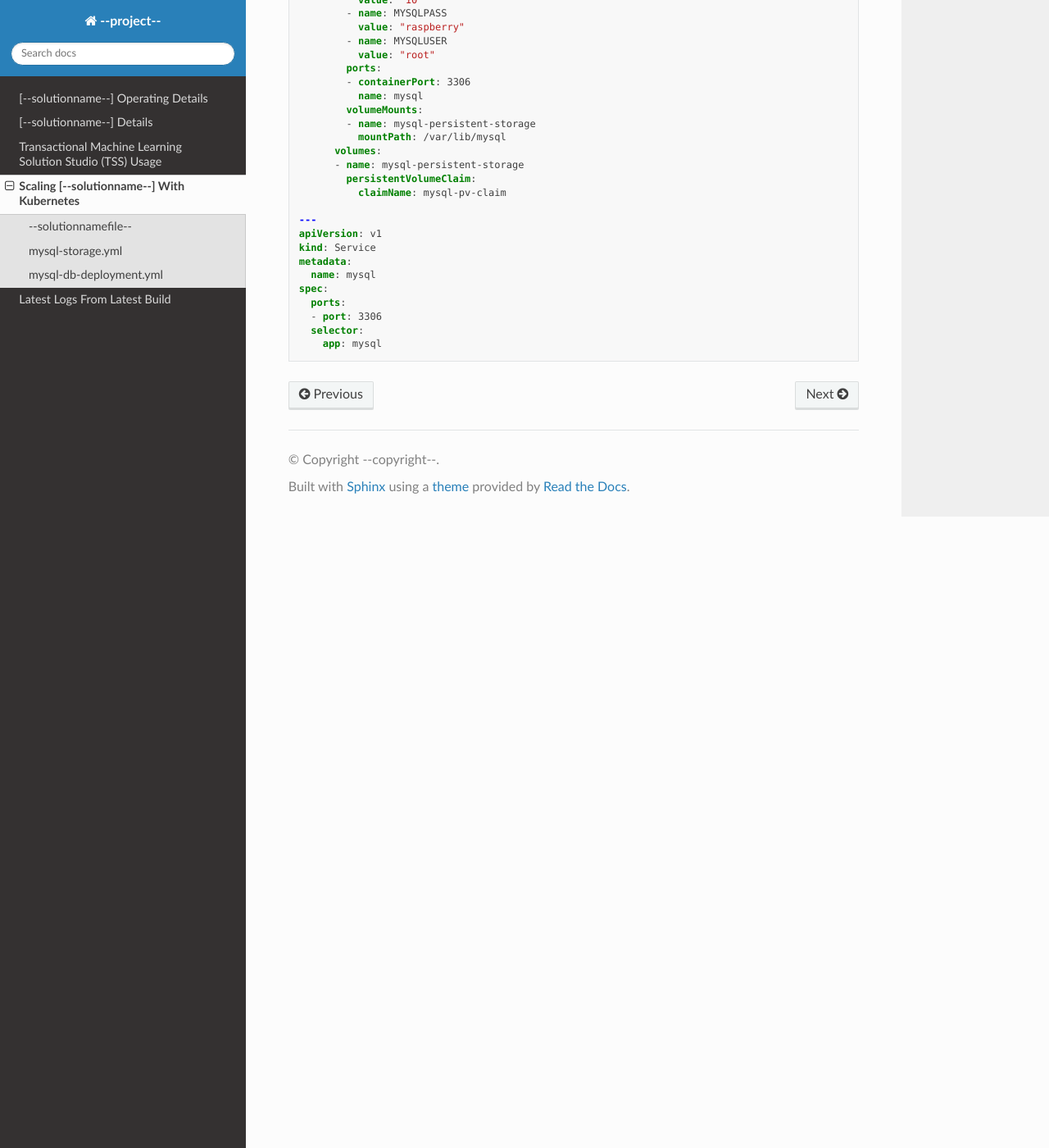
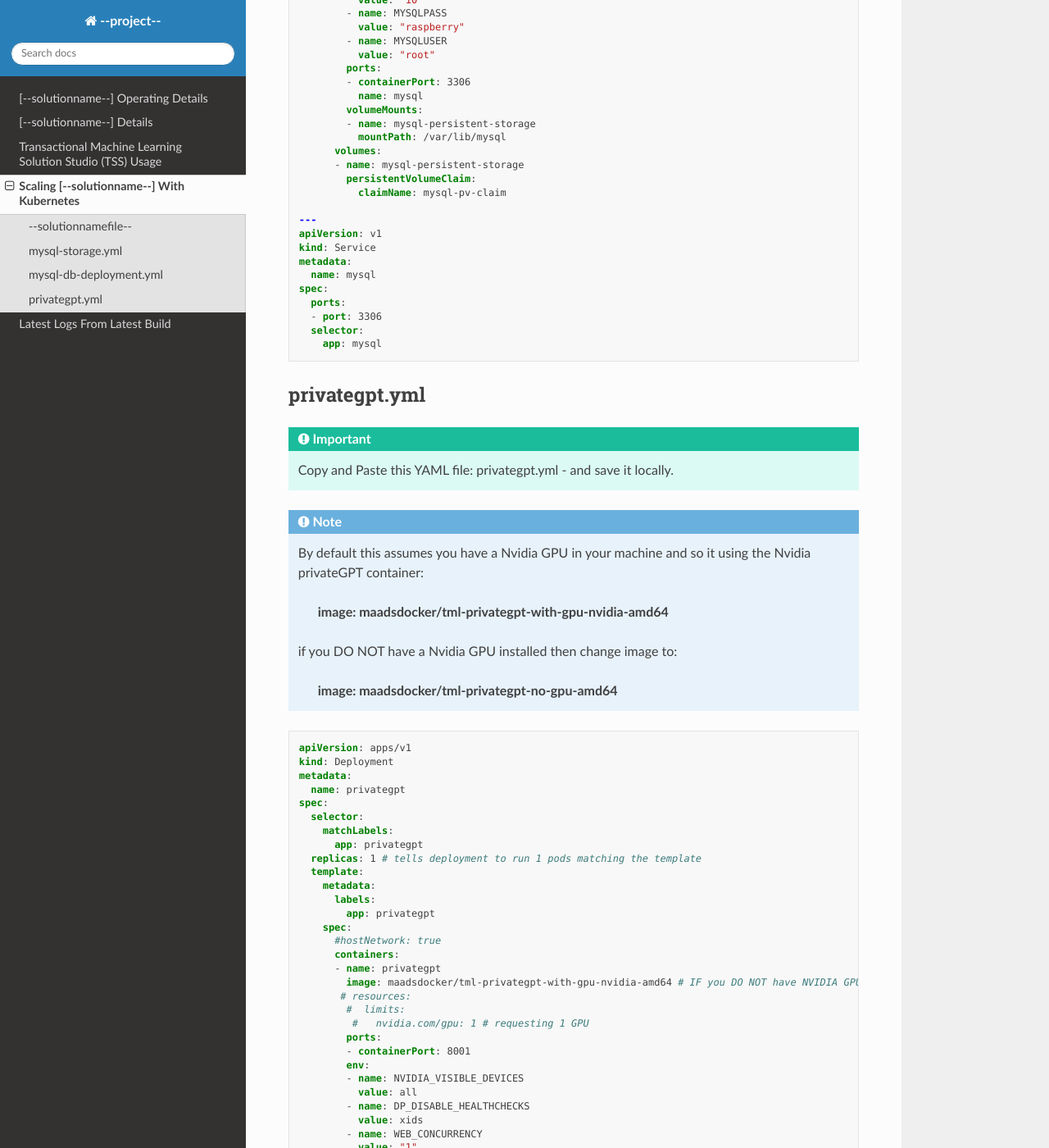
Before and after one commit to vanesalcb06/tssproject2-2b5c, a Sphinx documentation site: the page built from docs/source/kube.rst, in a window 1280 px wide and 1400 px high, scrolled down 1936 px. Shown: the whole window at 82% size. Built offline with Sphinx 7.4.7 and the Read the Docs theme 3.1.0, drawn with Linux system fonts in a browser that asks for light colours; some of the changed text lies outside the part shown.

Commit message:
Update kube.rst

```diff
--- a/docs/source/kube.rst
+++ b/docs/source/kube.rst
@@ -118,3 +118,76 @@ mysql-db-deployment.yml
         - port: 3306
         selector:
           app: mysql
+
+privategpt.yml
+---------------
+
+.. important::
+   Copy and Paste this YAML file: privategpt.yml - and save it locally.
+
+.. note::
+   By default this assumes you have a Nvidia GPU in your machine and so it using the Nvidia privateGPT container:
+
+    **image: maadsdocker/tml-privategpt-with-gpu-nvidia-amd64**
+
+   if you DO NOT have a Nvidia GPU installed then change image to:
+
+    **image: maadsdocker/tml-privategpt-no-gpu-amd64**
+
+.. code-block:: YAML
+
+      apiVersion: apps/v1
+      kind: Deployment
+      metadata:
+        name: privategpt
+      spec:
+        selector:
+          matchLabels:
+            app: privategpt
+        replicas: 1 # tells deployment to run 1 pods matching the template
+        template:
+          metadata:
+            labels:
+              app: privategpt
+          spec:
+            #hostNetwork: true
+            containers:
+            - name: privategpt
+              image: maadsdocker/tml-privategpt-with-gpu-nvidia-amd64 # IF you DO NOT have NVIDIA GPU use: maadsdocker/tml-privategpt-no-gpu-amd64
+             # resources:
+              #  limits:
+               #   nvidia.com/gpu: 1 # requesting 1 GPU
+              ports:
+              - containerPort: 8001
+              env:
+              - name: NVIDIA_VISIBLE_DEVICES
+                value: all
+              - name: DP_DISABLE_HEALTHCHECKS
+                value: xids
+              - name: WEB_CONCURRENCY
+                value: "1"
+              - name: GPU
+                value: "1"
+              - name: COLLECTION
+                value: "tml"
+              - name: PORT
+                value: "8001"
+              - name: CUDA_VISIBLE_DEVICES
+                value: "0"
+
+      ---
+      apiVersion: v1
+      kind: Service
+      metadata:
+        name: privategpt
+        labels:
+          app: privategpt
+      spec:
+        type: NodePort #Exposes the service as a node ports
+        ports:
+        - port: 8001
+          name: p1
+          protocol: TCP
+          targetPort: 8001
+        selector:
+          app: privategpt
```
